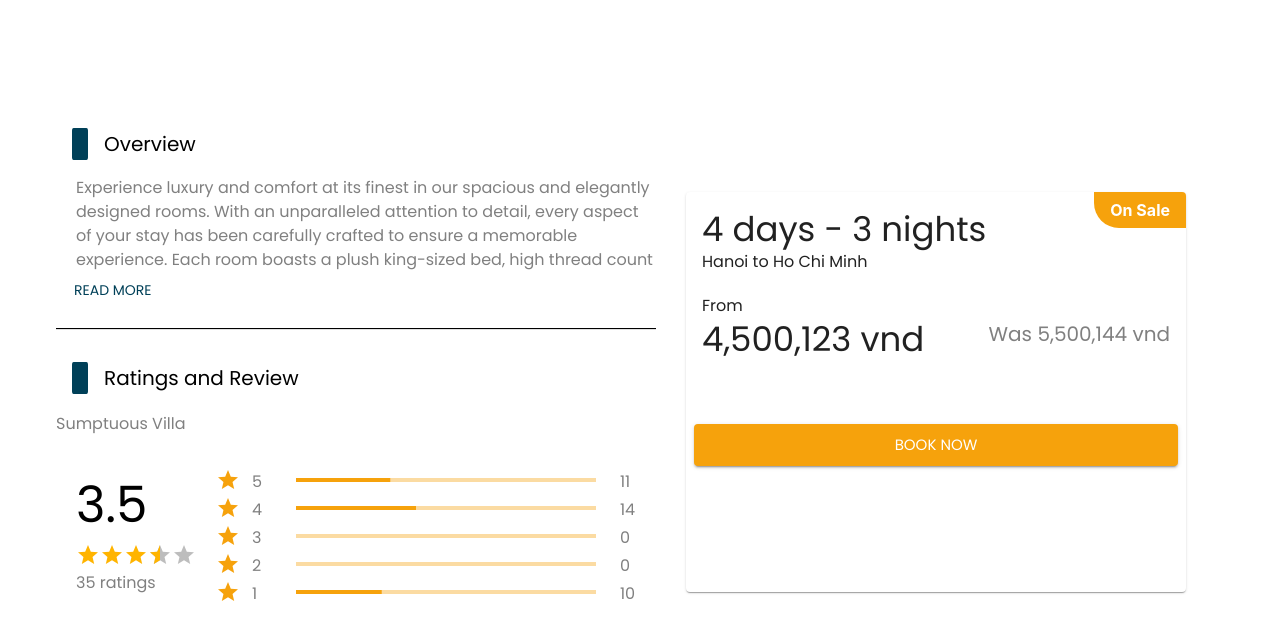
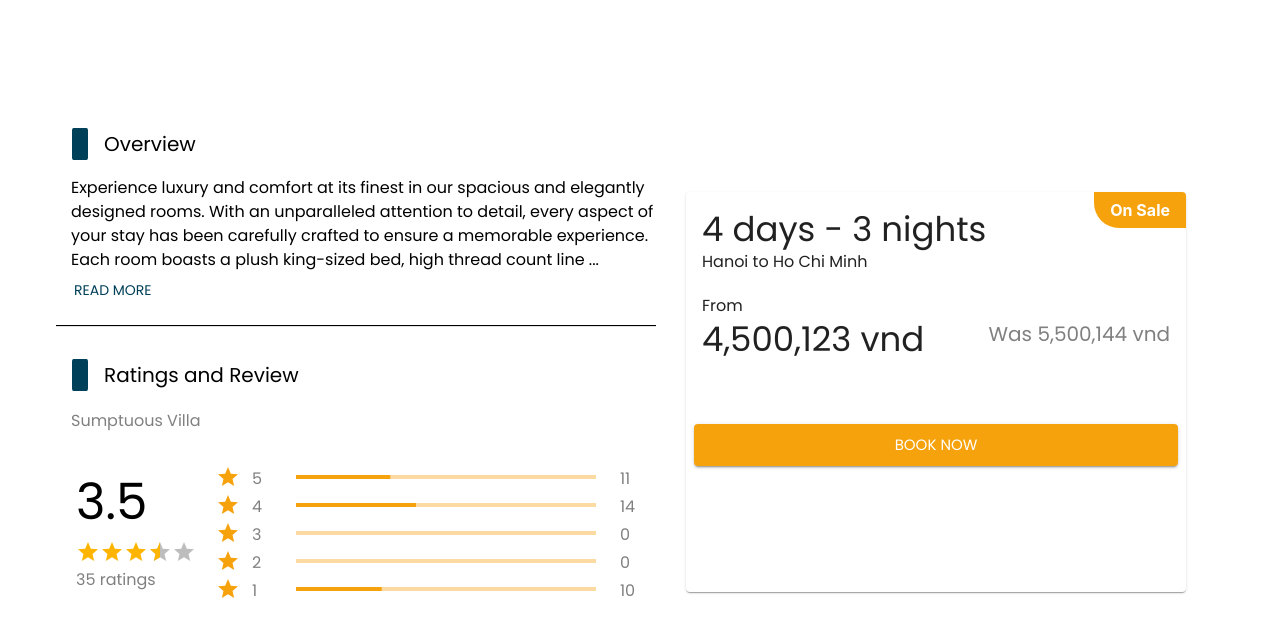
Before and after one commit to DucAnhLo/review-app, a React (Create React App) app: page / in a window 1280 px wide. Shown: the top 640 px of the page. Built offline with nearby package versions, Linux system fonts and the light colour scheme.

Commit message:
Finished ReadMore function

```diff
--- a/src/components/Overview.js
+++ b/src/components/Overview.js
@@ -11,34 +11,22 @@ const Overview = () => {
     const theme = useTheme();
     const { primaryColor, subPrimaryColor, fullContent } = constants;
 
-    const hasMoreContent = fullContent.split('\n').length > MAX_CONTENT_LENGTH;
-
-    const [showMore, setShowMore] = useState(false);
-
+    const [isReadMoreShown, setReadMoreShown] = useState(false)
+    const toggleBtn = () => {
+        setReadMoreShown(prevState => !prevState)
+    }
     return (
-        <Box style={{width: '20vh', height: '200px', width:'600px'}}>
+        <Box style={{width:'600px'}}>
             <Box style={{ display: 'flex', flexDirection: 'row' ,alignItems:'center' }}>
                 <BoxColor />
                 <Typography variant='h6'>Overview</Typography>
             </Box>
-            <Typography
-                style={{
-                    color: "grey",
-                    marginLeft: "20px",
-                    height: "calc(1.5em * 4)", // set height to 4 rows of text
-                    overflow: "hidden",
-                    display: "-webkit-box",
-                    "-webkit-line-clamp": 4, // limit to 4 lines of text
-                    "-webkit-box-orient": "vertical",
-                }}
-            >
-                {showMore ? fullContent : fullContent.split('\n').slice(0, MAX_CONTENT_LENGTH).join('\n')}
+            <Typography style={{marginLeft:'15px'}}>
+                {isReadMoreShown ? fullContent : (fullContent.substring(0,300) + " ...")}
             </Typography>
-            {hasMoreContent && !showMore && (
-                <Button onClick={() => setShowMore(true)} style={{ color: subPrimaryColor, marginLeft: '10px' }}>
-                    Read More
-                </Button>
-            )}
+            <Button onClick={toggleBtn} style={{ color: subPrimaryColor, marginLeft: '10px' }}>
+                Read More
+            </Button>
         </Box>
     )
 };
--- a/src/components/ReviewAndRatings.js
+++ b/src/components/ReviewAndRatings.js
@@ -23,7 +23,7 @@ function ReviewAndRatings() {
                 <BoxColor />
                 <Typography variant='h6'>Ratings and Review</Typography>
             </Box>
-            <Typography variant='subtitle1' className='sub-title'>Sumptuous Villa</Typography>
+            <Typography variant='subtitle1' className='sub-title' style={{marginLeft:'15px'}}>Sumptuous Villa</Typography>
 
             <Box className='rating'>
                 <Box>
```
